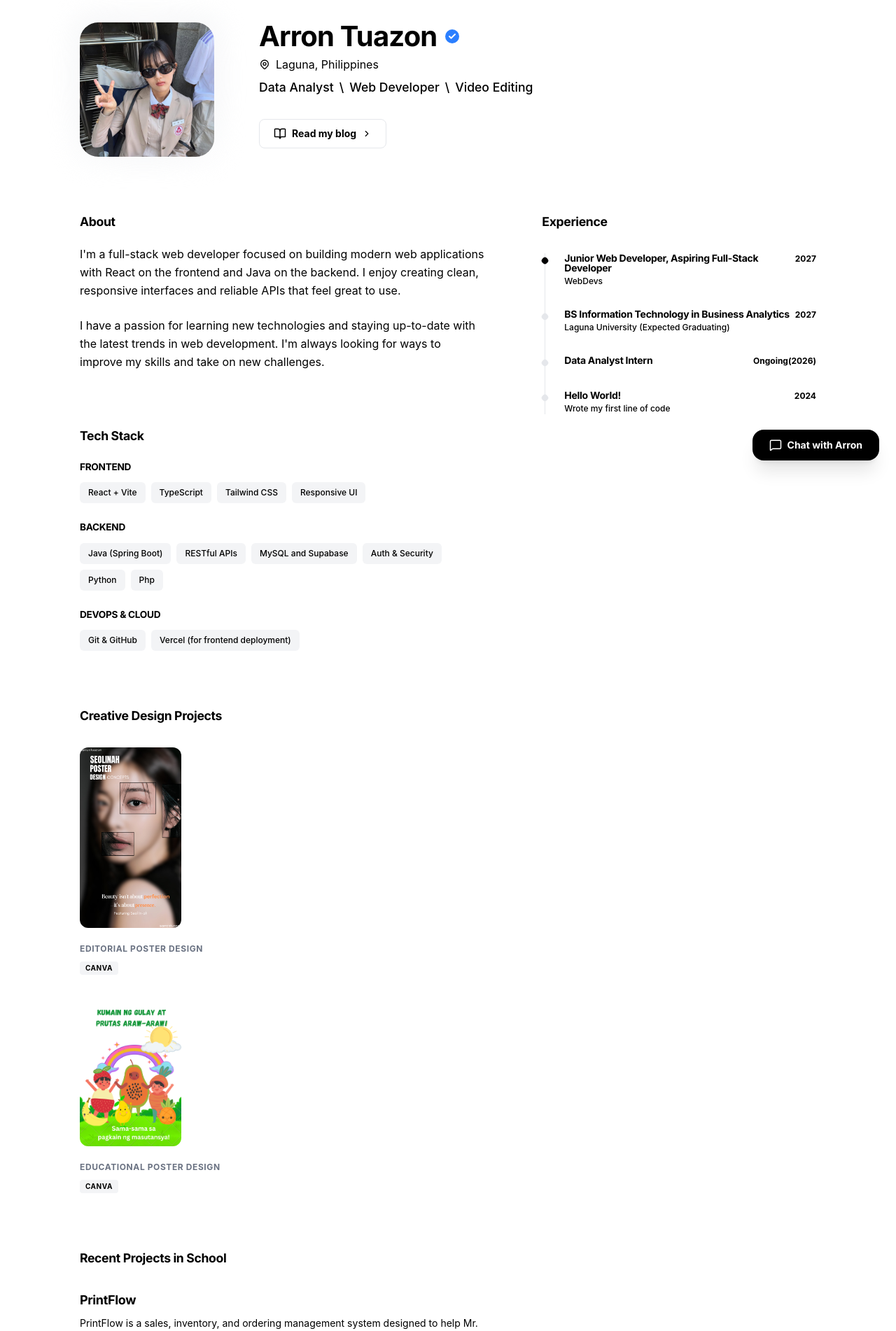
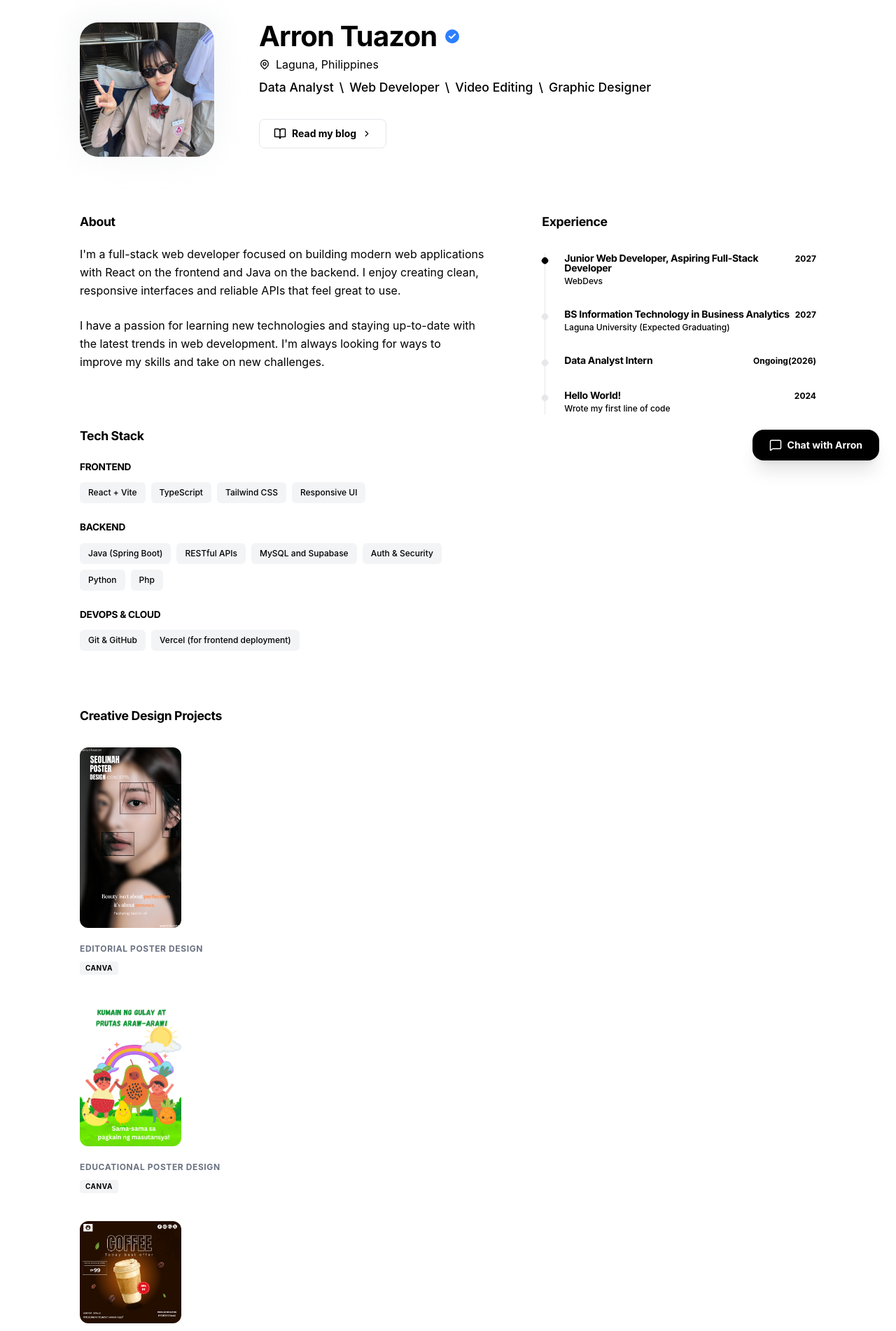
Before and after one commit to arrontuazon60892-cyber/portfolio-repo, a React (Vite) app: page / in a window 1280 px wide. Shown: the part 118-2020 px from the top of the page at 70% size. Built offline with nearby package versions, Linux system fonts and the light colour scheme.

Commit message:
def nila mb

```diff
--- a/src/App.jsx
+++ b/src/App.jsx
@@ -13,6 +13,7 @@ import { cn } from "./lib/utils";
 import { Moon, Sun, Mail, BookOpen, ExternalLink, Copy, Check } from "lucide-react";
 import seolinahImage from "./assets/seolinah.png";
 import coloringBookImage from "./assets/Colorful Coloring Book Cover A4 Document.png";
+import coffeeImage from "./assets/COFFEE.png";
 
 function App() {
   const [theme, setTheme] = useState("light");
@@ -75,6 +76,8 @@ function App() {
               <span>Web Developer</span>
               <span>\</span>
               <span>Video Editing</span>
+              <span>\</span>
+              <span>Graphic Designer</span>
             </div>
 
             <div className="flex flex-wrap gap-3">
@@ -159,6 +162,16 @@ function App() {
                   tools={["Canva"]}
                   onClick={() => {
                     setSelectedImage(coloringBookImage);
+                    setImageModalOpen(true);
+                  }}
+                  isDark={isDark}
+                />
+                <PosterCard
+                  imageSrc={coffeeImage}
+                  category="Promotional Poster Design"
+                  tools={["Canva"]}
+                  onClick={() => {
+                    setSelectedImage(coffeeImage);
                     setImageModalOpen(true);
                   }}
                   isDark={isDark}
```
Also changed, not shown: src/assets/COFFEE.png (added).
